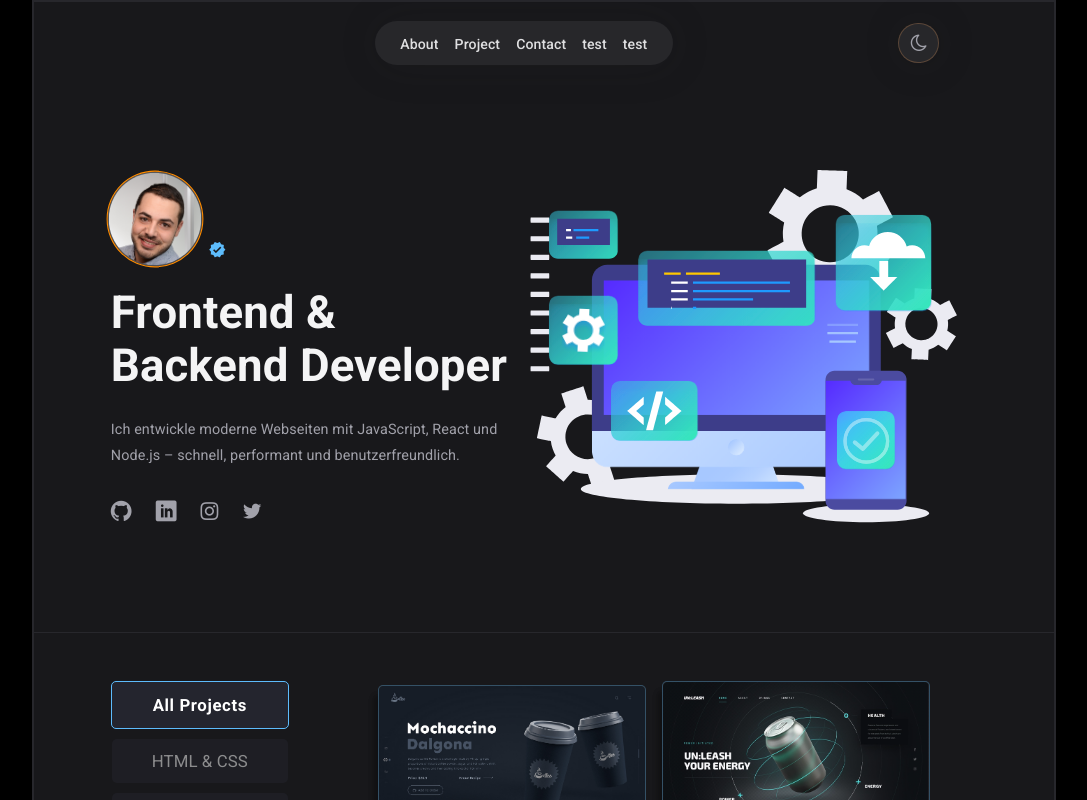
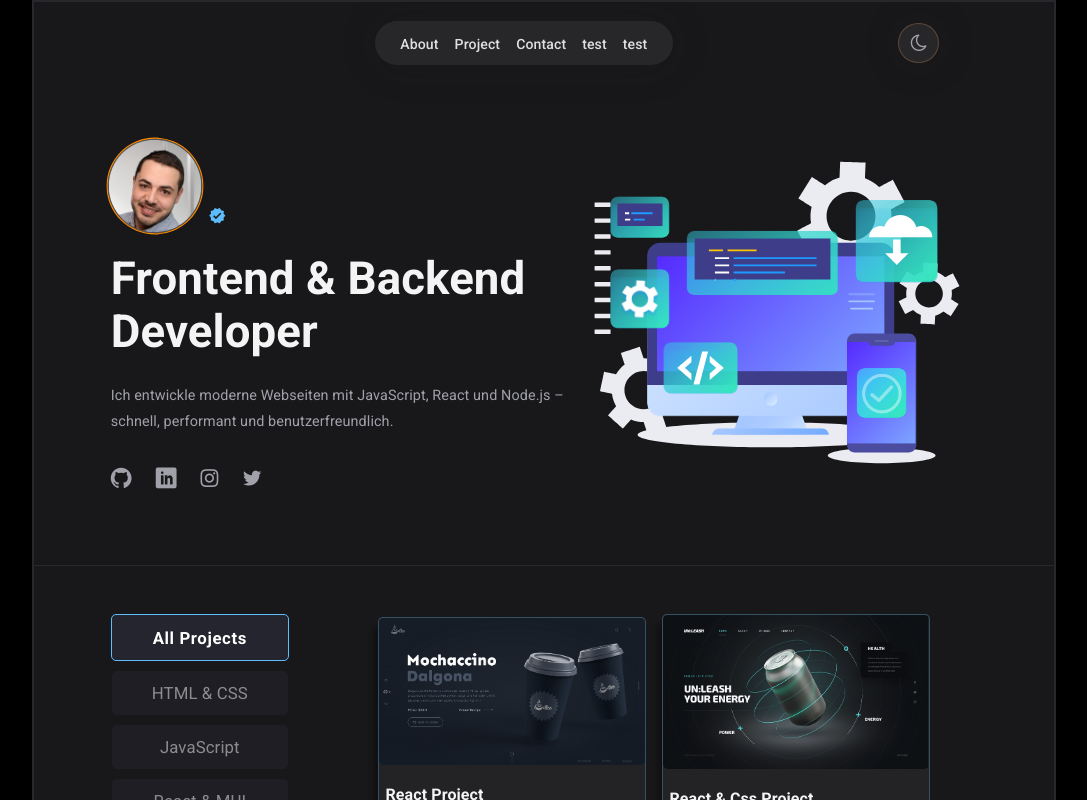
Before and after one commit to IbrahimKewan/react_portfolio, a React (Vite) app: page / in a window 1280 px wide. Shown: the top 800 px of the page, without its empty margins (96-1183 px from the left). Built offline with nearby package versions, Linux system fonts and the light colour scheme.

Commit message:
feat: update animation section styles for improved layout and responsiveness

```diff
--- a/src/components/2-hero/hero.css
+++ b/src/components/2-hero/hero.css
@@ -68,7 +68,11 @@ section.hero .all-icons .icon:hover {
 ====================================== */
 section.hero .animation {
     width: 100%;
-    translate: (100px 55px);
+    max-width: 400px;
+    max-height: 500px;
+    /* transform: translate(100px, 55px);  */
+    margin-left: auto;
+    margin-right: auto;
 }
 
 @media (max-width: 1250px) {
```
